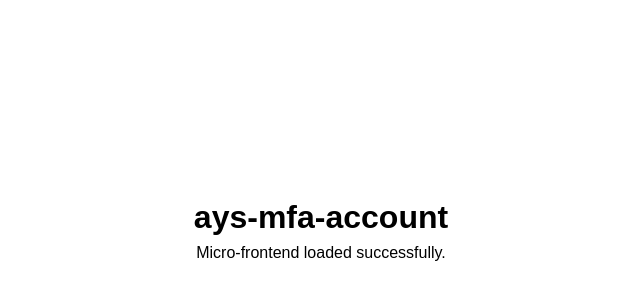
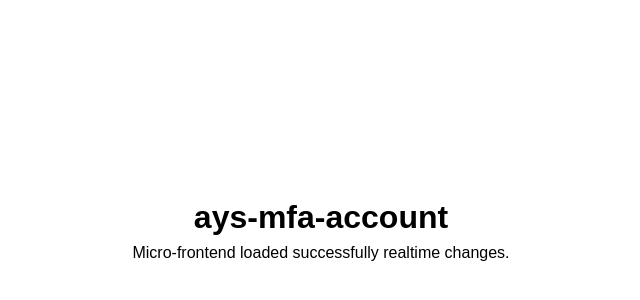
Before and after one commit to chili7777/ays-mfa-account, an Angular app: page / in a window 1280 px wide. Shown: the part 202-502 px from the top of the page, without its empty margins (319-959 px from the left). Built offline with nearby package versions, Linux system fonts and the light colour scheme.

Commit message:
feat(app): update status message for realtime change testing

```diff
--- a/src/app/app.html
+++ b/src/app/app.html
@@ -1,6 +1,6 @@
 <main class="app-shell">
   <h1>{{ title() }}</h1>
-  <p>Micro-frontend loaded successfully.</p>
+  <p>Micro-frontend loaded successfully realtime changes.</p>
 </main>
 
 
```
